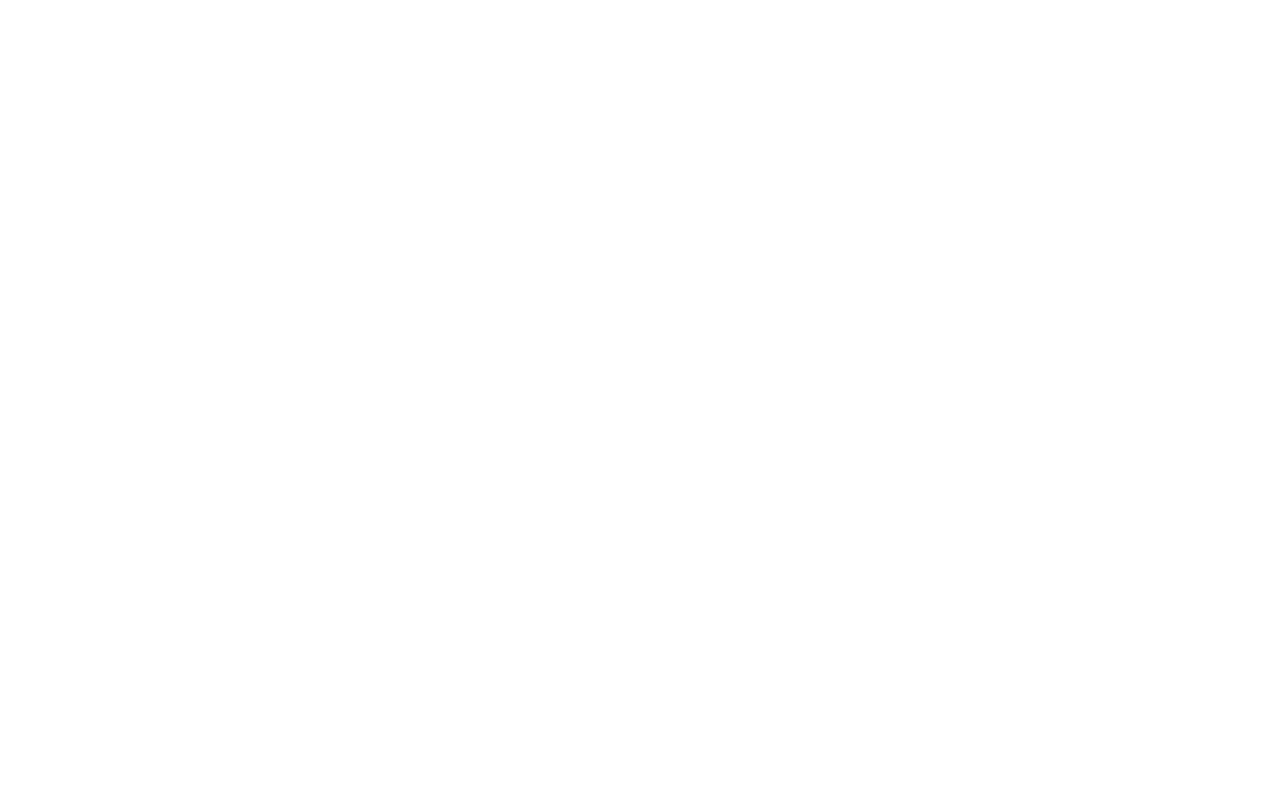
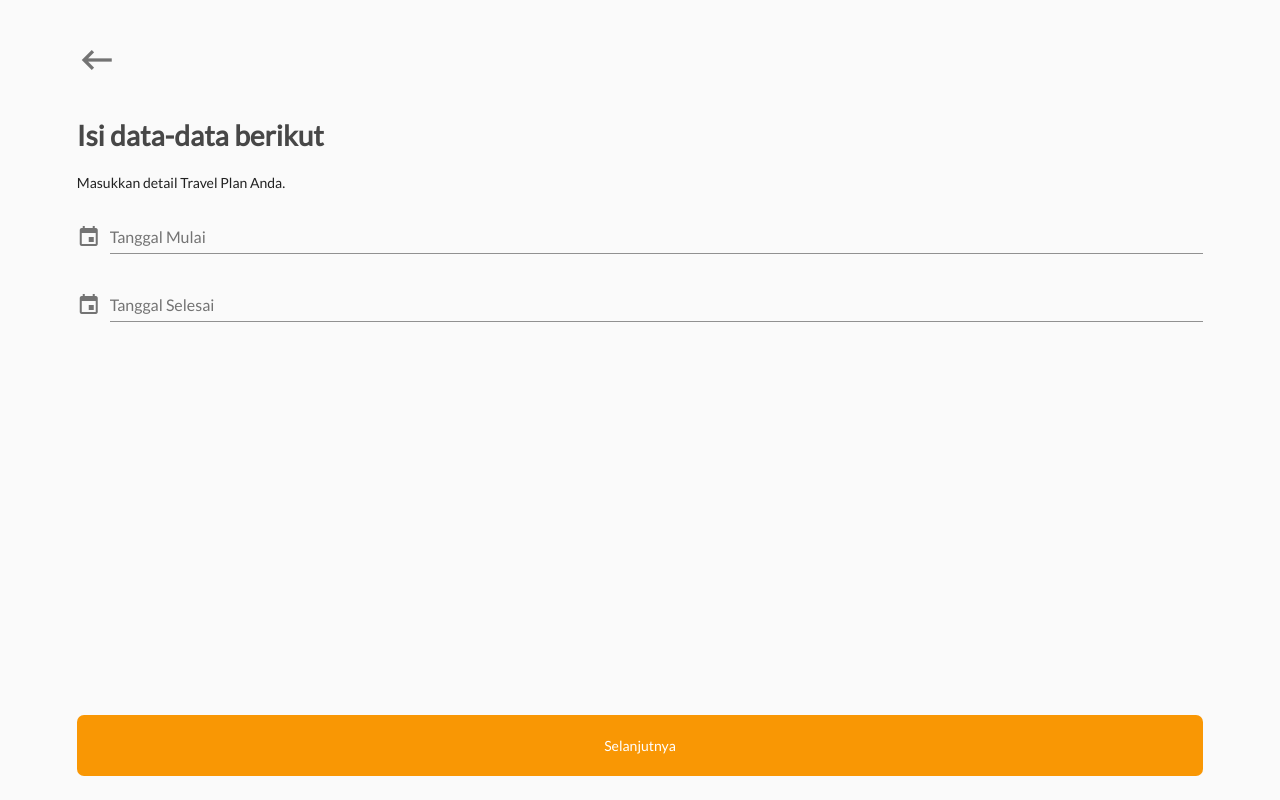
Before and after one commit to dkletz-hackathon/vacathon-sumbi, a Vue app: page /travel/new/detail in a window 1280 px wide. Built offline with nearby package versions, Linux system fonts and the light colour scheme; sample sign-in values are in the browser's storage.

Commit message:
Add DataTravel

```diff
--- a/src/App.vue
+++ b/src/App.vue
@@ -1,7 +1,7 @@
 <template>
-  <div id="app">
+  <v-app>
     <router-view/>
-  </div>
+  </v-app>
 </template>
 
 <style lang="scss">
--- a/src/components/navbar/Navbar.vue
+++ b/src/components/navbar/Navbar.vue
@@ -17,7 +17,7 @@
 export default {
   name: 'Navbar',
   props: {
-    active: ''
+    active: String
   },
   components: {
     NavbarItem
--- a/src/router.js
+++ b/src/router.js
@@ -28,7 +28,10 @@
     {
       path: '/profile',
       name: 'profile',
-      component: () => import('./views/Profile.vue')
+      component: () => import('./views/Profile.vue'),
+      meta: {
+        middleware: auth
+      }
     },
     {
       path: '/travel',
@@ -47,6 +50,14 @@
       }
     },
     {
+      path: '/travel/new/detail',
+      name: 'data-travel',
+      component: () => import('./views/travel-plan/DataTravel.vue'),
+      meta: {
+        middleware: auth
+      }
+    },
+    {
       path: '/travel/new/choose',
       name: 'choose-travel',
       component: () => import('./views/travel-plan/ChooseTravel.vue'),
@@ -57,6 +68,13 @@
     {
       path: '/place/:id',
       component: () => import('./views/PlaceDetail.vue'),
+      meta: {
+        middleware: auth
+      }
+    },
+    {
+      path: '/plan/:id',
+      component: () => import('./views/TravelDetail.vue'),
       meta: {
         middleware: auth
       }
--- a/src/store/auth.js
+++ b/src/store/auth.js
@@ -1,5 +1,5 @@
-import axios from "axios";
-import { url } from "../mocks/config";
+import axios from "axios"
+import { url } from "../mocks/config"
 
 const authStore = {
   namespaced: true,
@@ -20,7 +20,7 @@
       if (response.data.message === "OK") {
         commit("session/setToken", response.data.access_token, {root: true})
       }
-      commit("setStatus", "idle");
+      commit("setStatus", "idle")
     }
   },
   getters: {
--- a/src/store/plan-result.js
+++ b/src/store/plan-result.js
@@ -1,4 +1,5 @@
-import axios from "axios";
+import axios from "axios"
+import { url } from "../mocks/config"
 
 const planResultStore = {
   namespaced: true,
--- a/src/store/session.js
+++ b/src/store/session.js
@@ -2,7 +2,7 @@
   namespaced: true,
   mutations: {
     setToken(state, token) {
-      localStorage.setItem("token", token);
+      localStorage.setItem("token", token)
     }
   }
 };
--- a/src/styles/custom.scss
+++ b/src/styles/custom.scss
@@ -48,6 +48,7 @@
 }
 
 .subsection {
+  margin-top: 5vh;
   >.header {
     display: flex;
     flex-direction: row;
--- a/src/views/Home.vue
+++ b/src/views/Home.vue
@@ -16,21 +16,24 @@
       <div class="section">
         <h1 class="main_section justify">Rekomendasi Tempat</h1>
         <p class="main_desc justify">Berikut daftar tempat wisata yang cocok buat Anda.</p>
-        <div class="subsection">
+        <div
+          class="subsection"
+          v-for="place in places"
+          :key="place.name"
+        >
           <div class="header justify">
-            <h1 class="header_title">City Street</h1>
+            <h1 class="header_title">{{ place.name }}</h1>
             <router-link class="header_link" to="test">Lihat Semua</router-link>
           </div>
           <div class="contents justify">
             <card
-              v-for="d in data"
+              v-for="d in place.data"
               :key="d.id"
               :id="d.id.toString()"
               :name="d.name"
               :image="d.src"
               :distance="d.distance"
             />
-            <!-- <carousel :data="test" /> -->
           </div>
         </div>
       </div>
@@ -41,13 +44,12 @@
 
 <script>
 import Navbar from '@/components/navbar/Navbar.vue'
-import Carousel from '@/components/carousel/Carousel.vue'
 import Card from '@/components/card/Card.vue'
 
 export default {
   name: 'home',
   components: {
-    Navbar, Carousel, Card
+    Navbar, Card
   },
   data () {
     return {
@@ -65,6 +67,28 @@
           name: 'Hohso'
         }
       ],
+      places: [
+        {
+          name: 'City Street',
+          data: [
+            {
+              id: 1,
+              name: 'Braga City Street',
+              src: 'https://fokusjabar.co.id/wp-content/uploads/2019/01/20170617021322.jpg',
+              distance: '1.5 km',
+              status: false
+            },
+            {
+              id: 2,
+              name: 'Braga City Streets',
+              src: 'https://fokusjabar.co.id/wp-content/uploads/2019/01/20170617021322.jpg',
+              distance: '1.5 km',
+              status: false
+            }
+          ]
+        },
+        {
+          name: 'Nature',
           data: [
             {
               id: 1,
@@ -82,11 +106,17 @@
             }
           ]
         }
+      ]
+    }
   }
 }
 </script>
 
 <style lang="scss" scoped>
+.home {
+  margin-bottom: 15vh;
+}
+
 .active_plan {
   background-color: grey;
   height: 20vh;
--- /dev/null
+++ b/src/views/TravelDetail.vue
@@ -0,0 +1,85 @@
+<template>
+  <div class="plan content">
+    <div class="header top justify">
+      <back to="/" />
+      <h1 class="name">Plan Senang-Senang</h1>
+      <div class="detail">
+        <h1 class="title">Tanggal</h1>
+        <p class="content">2018-05-05 s/d 2018-05-09</p>
+      </div>
+    </div>
+    <div class="justify">
+      <card
+        v-for="d in data"
+        :key="d.id"
+        :id="d.id.toString()"
+        :name="d.name"
+        :image="d.src"
+        :distance="d.distance"
+      />
+    </div>
+  </div>
+</template>
+
+<script>
+import Back from '@/components/utils/Back.vue'
+import Card from '@/components/card/Card.vue'
+
+export default {
+  name: 'TravelDetail',
+  components: {
+    Back, Card
+  },
+  data () {
+    return {
+      data: [
+        {
+          id: 1,
+          name: 'Braga City Street',
+          src: 'https://fokusjabar.co.id/wp-content/uploads/2019/01/20170617021322.jpg',
+          distance: '1.5 km',
+          status: false
+        },
+        {
+          id: 2,
+          name: 'Braga City Streets',
+          src: 'https://fokusjabar.co.id/wp-content/uploads/2019/01/20170617021322.jpg',
+          distance: '1.5 km',
+          status: false
+        }
+      ]
+    }
+  }
+}
+</script>
+
+<style lang="scss" scoped>
+.plan {
+  background-color: rgb(237, 239, 241);
+  min-height: 100vh;
+
+  >.header {
+    background-color: white;
+    padding-bottom: 3vh;
+    -webkit-box-shadow: 0px 23px 57px -28px rgba(0,0,0,0.2);
+    -moz-box-shadow: 0px 23px 57px -28px rgba(0,0,0,0.2);
+    box-shadow: 0px 23px 57px -28px rgba(0,0,0,0.2);
+
+    >.name {
+      font-size: 4vh;
+    }
+
+    >.detail {
+      margin-top: 3vh;
+      >.title {
+        font-size: 3vh;
+        color: #F99704;
+        margin-bottom: 1.5vh;
+      }
+      >.content {
+        font-size: 2.5vh;
+      }
+    }
+  }
+}
+</style>
--- /dev/null
+++ b/src/views/travel-plan/DataTravel.vue
@@ -0,0 +1,131 @@
+<template>
+  <div class="main_content top justify">
+    <back to="/travel/new"/>
+    <h1 class="main_title">Isi data-data berikut</h1>
+    <p class="main_desc">Masukkan detail Travel Plan Anda.</p>
+    <div>
+
+      <v-menu
+        ref="menu"
+        v-model="menu_1"
+        :close-on-content-click="false"
+        :nudge-right="40"
+        :return-value.sync="date"
+        lazy
+        transition="scale-transition"
+        offset-y
+        full-width
+        min-width="290px"
+      >
+        <template v-slot:activator="{ on }">
+          <v-text-field
+            v-model="data.start_date"
+            label="Tanggal Mulai"
+            prepend-icon="event"
+            readonly
+            v-on="on"
+          ></v-text-field>
+        </template>
+        <v-date-picker v-model="data.start_date" no-title scrollable>
+          <v-spacer></v-spacer>
+          <v-btn flat color="primary" @click="menu_1 = false">Cancel</v-btn>
+          <v-btn flat color="primary" @click="$refs.menu.save(data.start_date)">OK</v-btn>
+        </v-date-picker>
+      </v-menu>
+
+      <v-menu
+        ref="menu"
+        v-model="menu_2"
+        :close-on-content-click="false"
+        :nudge-right="40"
+        :return-value.sync="date"
+        lazy
+        transition="scale-transition"
+        offset-y
+        full-width
+        min-width="290px"
+      >
+        <template v-slot:activator="{ on }">
+          <v-text-field
+            v-model="data.end_date"
+            label="Tanggal Selesai"
+            prepend-icon="event"
+            readonly
+            v-on="on"
+          ></v-text-field>
+        </template>
+        <v-date-picker v-model="data.end_date" no-title scrollable>
+          <v-spacer></v-spacer>
+          <v-btn flat color="primary" @click="menu_2 = false">Cancel</v-btn>
+          <v-btn flat color="primary" @click="$refs.menu.save(data.end_date)">OK</v-btn>
+        </v-date-picker>
+      </v-menu>
+
+    </div>
+    <div class="travel_next">
+      <Button
+        title="Selanjutnya"
+        :link="{ name: 'choose-travel' }"
+      />
+    </div>
+  </div>
+</template>
+
+<script>
+import Back from '@/components/utils/Back.vue'
+import Button from '@/components/utils/Button.vue'
+
+export default {
+  name: 'DataTravel',
+  components: {
+    Back, Button
+  },
+  data () {
+    return {
+      date: new Date().toISOString().substr(0, 10),
+      data: {
+        start_date: '',
+        end_date: ''
+      },
+      menu_1: false,
+      menu_2: false,
+      checkbox: '',
+      prefs: [
+        {
+          id: 0,
+          name: 'Foto-foto cakep',
+          status: false
+        },
+        {
+          id: 1,
+          name: 'Berenang',
+          status: false
+        },
+        {
+          id: 2,
+          name: 'Makan romantis di restoran',
+          status: false
+        },
+        {
+          id: 3,
+          name: 'Melihat keindahan alam',
+          status: false
+        }
+      ]
+    }
+  }
+}
+</script>
+
+<style lang="scss" scoped>
+.option {
+  margin-top: 0;
+}
+
+.travel_next {
+  bottom: 0;
+  position: fixed;
+  width: calc(100% - 12vw);
+  margin-bottom: 3vh;
+}
+</style>
--- a/src/views/travel-plan/NewTravel.vue
+++ b/src/views/travel-plan/NewTravel.vue
@@ -15,7 +15,7 @@
     <div class="travel_next">
       <Button
         title="Selanjutnya"
-        :link="{ name: 'choose-travel' }"
+        :link="{ name: 'data-travel' }"
       />
     </div>
   </div>
```
Also changed, not shown: src/store/preference.js (+5 -5 lines). Lines whose indentation alone changed are shown as unchanged.
